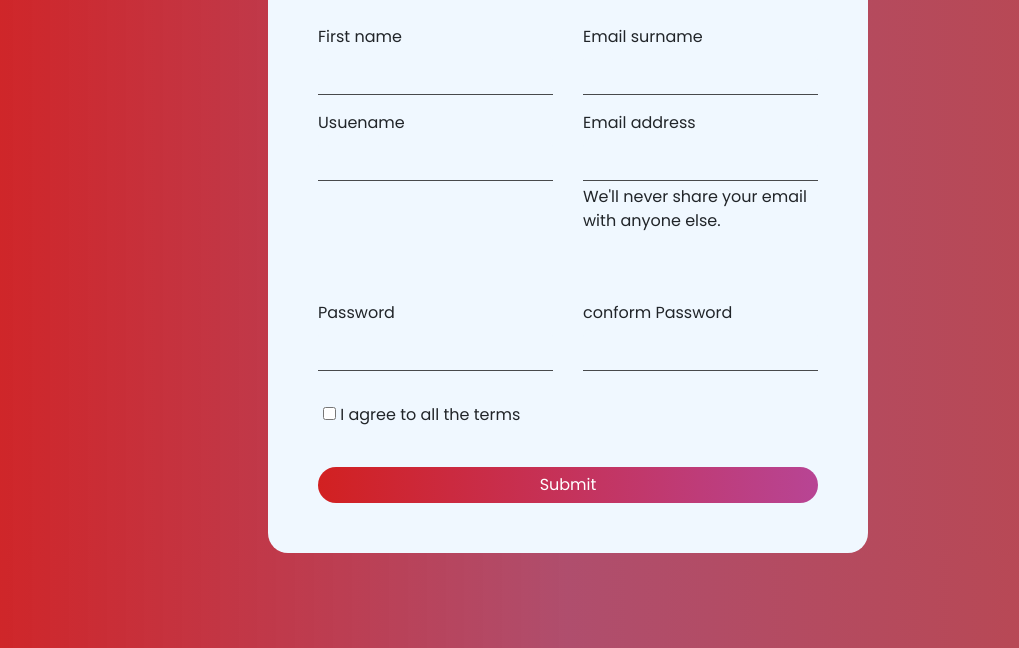
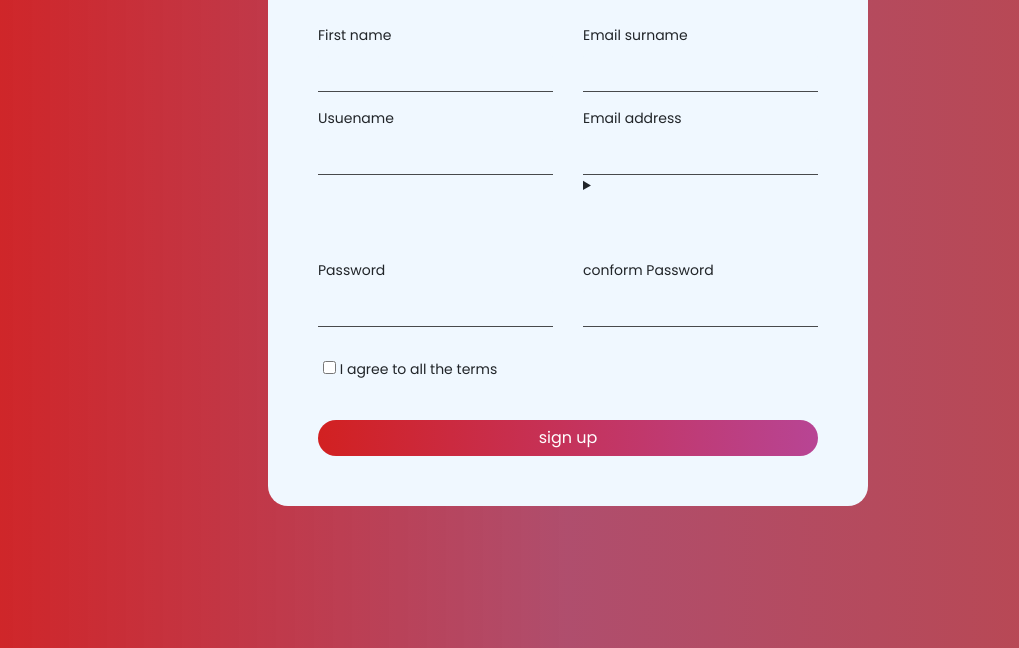
Before and after one commit to melki-khalil/projet-web, a plain HTML site: page sign in/sign_up.html in a window 1280 px wide. Shown: the part 152-800 px from the top of the page, without its empty margins (72-1091 px from the left). Drawn offline with nearby package versions, Linux system fonts and the light colour scheme.

Commit message:
sign in sign up

```diff
--- a/sign in/index.html
+++ b/sign in/sign_up.html
@@ -3,7 +3,7 @@
 <head>
     <meta charset="UTF-8">
     <meta name="viewport" content="width=device-width, initial-scale=1.0">
-    <title>formilar</title>
+    <title>sign up</title>
     <link rel="stylesheet" href="../npm/node_modules/bootstrap/dist/css/bootstrap.css">
     <link rel="stylesheet" href="./style.css">
 </head>
@@ -27,12 +27,15 @@
 
               <div class="col-md-6 mb-3">
                 <label for="Usuename" class="form-label">Usuename</label>
-                <input type="text" class="form-control" id="Usuename" aria-describedby="emailHelp">
+                <input type="text" class="form-control" id="Usuename" aria-describedby="emailHelp"  required>
                 </div>
                 <div class="col-md-6 mb-3">
                 <label for="Email1" class="form-label">Email address</label>
-                <input type="email" class="form-control" id="Email1" aria-describedby="emailHelp">
-                <div id="emailHelp" class="my-1">We'll never share your email with anyone else.</div>
+                <input type="email" class="form-control" id="Email1" aria-describedby="emailHelp"  required>
+                <details>
+                  <summary></summary>
+                  <div id="emailHelp" class="my-1">We'll never share your email with anyone else.</div>
+                </details>
               </div>
             </div>
             <div class="row mt-5">
@@ -40,20 +43,20 @@
 
               <div class="col-md-6 mb-3">
               <label for="password" class="form-label">Password</label>
-              <input type="password" class="form-control" id="password">
+              <input type="password" class="form-control" id="password"  required>
             </div>
             <div class="col-md-6 mb-3">
               <label for="conform" class="form-label"> conform Password</label>
-              <input type="password" class="form-control" id="conform">
+              <input type="password" class="form-control" id="conform"  required>
             </div>
             <div class="mb-3 mt-3 form-check">
               <input type="checkbox" class="btn-outline-primary " id="terms">
-              <label class="form-check-label  " for="terms">I agree to all  the terms</label>
+              <label class="form-check-label  " for="terms"  required>I agree to all  the terms</label>
             </div>
           </div>
 
 
-            <button type="submit" class="btn btn-primary mt-4">Submit</button>
+            <button type="submit" class="btn btn-primary mt-4">sign up</button>
           </form>
     </div>
 </body>
--- a/sign in/style.css
+++ b/sign in/style.css
@@ -7,6 +7,7 @@
 body{
     background: linear-gradient(90deg,rgba(207, 12, 12, 0.912),rgba(153, 28, 68, 0.781),rgba(168, 18, 25, 0.781));
     font-family:"Poppins", sans-serif;
+    font-size:14px ;
 }
 
 h4{
```
Also changed, not shown: sign in/log _in.html (added, +31 -0 lines), LandPage.html (renamed from index.html).
